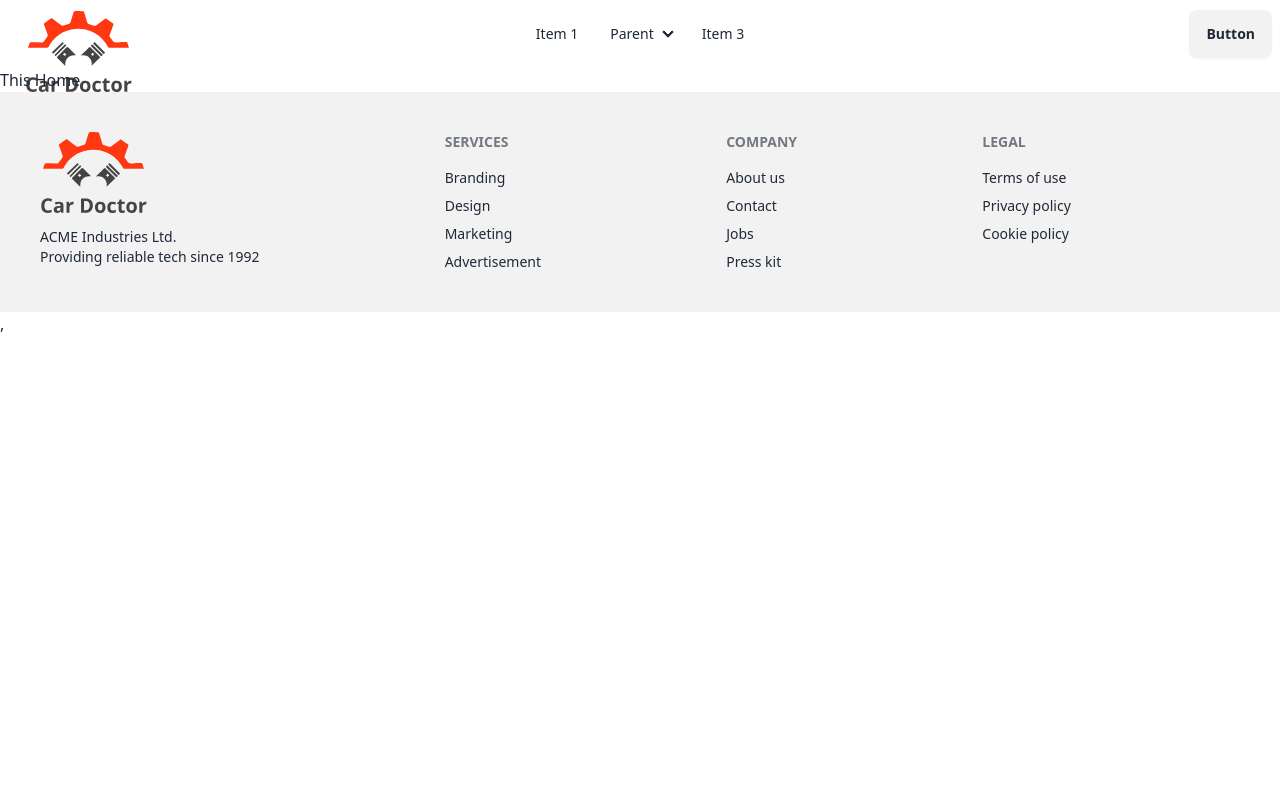
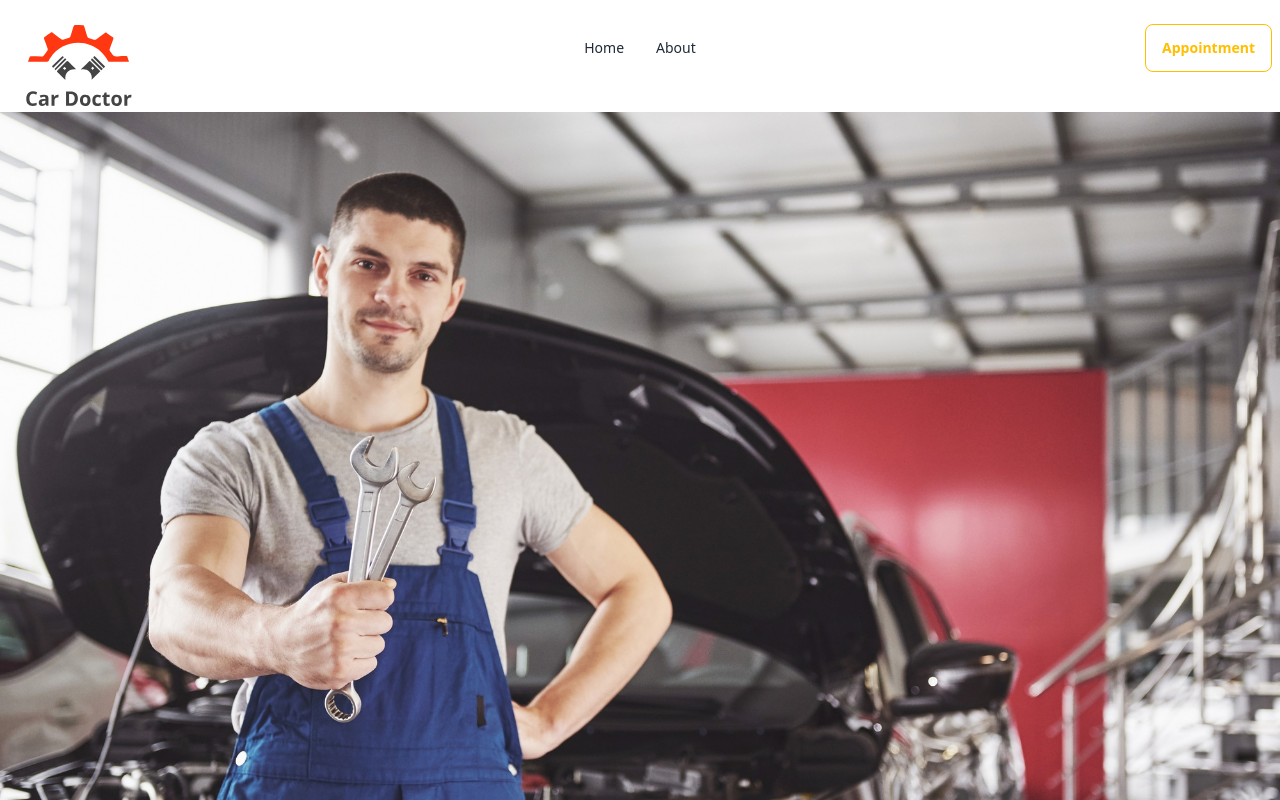
Before and after one commit to Imam444/Car-Doctor-Client, a React (Vite) app: page / in a window 1280 px wide. Shown: the top 800 px of the page. Built offline with nearby package versions, Linux system fonts and the light colour scheme.

Commit message:
Style header and create simple banner

```diff
--- a/src/NavBar/Navbar.jsx
+++ b/src/NavBar/Navbar.jsx
@@ -1,11 +1,14 @@
 import { Link } from "react-router-dom";
 
-import logo from "../assets/logo.svg"
-
+import logo from "../assets/logo.svg";
 
 const Navbar = () => {
+    const navItems = <>
+        <li><Link to='/'>Home</Link></li>
+        <li><Link to='/about'>About</Link></li>
+    </>
     return (
-        <div className="navbar bg-base-100">
+        <div className="navbar bg-base-100 h-24 mb-4">
             <div className="navbar-start">
                 <div className="dropdown">
                     <div tabIndex={0} role="button" className="btn btn-ghost lg:hidden">
@@ -14,49 +17,34 @@ const Navbar = () => {
                             className="h-5 w-5"
                             fill="none"
                             viewBox="0 0 24 24"
-                            stroke="currentColor">
+                            stroke="currentColor"
+                        >
                             <path
                                 strokeLinecap="round"
                                 strokeLinejoin="round"
                                 strokeWidth="2"
-                                d="M4 6h16M4 12h8m-8 6h16" />
+                                d="M4 6h16M4 12h8m-8 6h16"
+                            />
                         </svg>
                     </div>
                     <ul
                         tabIndex={0}
-                        className="menu menu-sm dropdown-content bg-base-100 rounded-box z-[1] mt-3 w-52 p-2 shadow">
-                        <li><a>Item 1</a></li>
-                        <li>
-                            <a>Parent</a>
-                            <ul className="p-2">
-                                <li><a>Submenu 1</a></li>
-                                <li><a>Submenu 2</a></li>
-                            </ul>
-                        </li>
-                        <li><a>Item 3</a></li>
+                        className="menu menu-sm dropdown-content bg-base-100 rounded-box z-[1] mt-3 w-52 p-2 shadow"
+                    >
+                       {navItems}
                     </ul>
                 </div>
-                < Link to="/" className="btn btn-ghost text-xl">
-                    <img src={logo} alt=""  />
+                <Link to="/" className="btn btn-ghost text-xl">
+                    <img src={logo} alt="" />
                 </Link>
             </div>
             <div className="navbar-center hidden lg:flex">
                 <ul className="menu menu-horizontal px-1">
-                    <li><a>Item 1</a></li>
-                    <li>
-                        <details>
-                            <summary>Parent</summary>
-                            <ul className="p-2">
-                                <li><a>Submenu 1</a></li>
-                                <li><a>Submenu 2</a></li>
-                            </ul>
-                        </details>
-                    </li>
-                    <li><a>Item 3</a></li>
+                 {navItems}
                 </ul>
             </div>
             <div className="navbar-end">
-                <a className="btn">Button</a>
+                <button className="btn btn-outline btn-warning">Appointment</button>
             </div>
         </div>
     );
--- /dev/null
+++ b/src/pages/Home/Banner/Banner.jsx
@@ -0,0 +1,51 @@
+import img1 from '../../../assets/images/banner/1.jpg'
+import img2 from '../../../assets/images/banner/2.jpg'
+import img3 from '../../../assets/images/banner/3.jpg'
+import img4 from '../../../assets/images/banner/4.jpg'
+import img5 from '../../../assets/images/banner/5.jpg'
+import img6 from '../../../assets/images/banner/6.jpg'
+
+const Banner = () => {
+    return (
+        <div className="carousel w-full">
+            <div id="slide1" className="carousel-item relative w-full">
+                <img
+                    src={img1}
+                    className="w-full" />
+                <div className="absolute left-5 right-5 bottom-0 flex -translate-y-1/2 transform justify-end">
+                    <a href="#slide4" className="btn btn-circle mr-5">❮</a>
+                    <a href="#slide2" className="btn btn-circle">❯</a>
+                </div>
+            </div>
+            <div id="slide2" className="carousel-item relative w-full">
+                <img
+                    src={img2}
+                    className="w-full" />
+                <div className="absolute left-5 right-5 bottom-0 flex -translate-y-1/2 transform justify-end">
+                    <a href="#slide4" className="btn btn-circle mr-5">❮</a>
+                    <a href="#slide2" className="btn btn-circle">❯</a>
+                </div>
+            </div>
+            <div id="slide3" className="carousel-item relative w-full">
+                <img
+                    src={img3}
+                    className="w-full" />
+               <div className="absolute left-5 right-5 bottom-0 flex -translate-y-1/2 transform justify-end">
+                    <a href="#slide4" className="btn btn-circle mr-5">❮</a>
+                    <a href="#slide2" className="btn btn-circle">❯</a>
+                </div>
+            </div>
+            <div id="slide4" className="carousel-item relative w-full">
+                <img
+                    src={img4}
+                    className="w-full" />
+                <div className="absolute left-5 right-5 bottom-0 flex -translate-y-1/2 transform justify-end">
+                <a href="#slide4" className="btn btn-circle mr-5">❮</a>
+                <a href="#slide2" className="btn btn-circle">❯</a>
+            </div>
+            </div>
+        </div>
+    );
+};
+
+export default Banner;
--- a/src/pages/Home/Home.jsx
+++ b/src/pages/Home/Home.jsx
@@ -1,9 +1,10 @@
+import Banner from "./Banner/Banner";
 
 
 const Home = () => {
     return (
         <div>
-            <h2>This Home</h2>
+            <Banner></Banner>
         </div>
     );
 };
```
